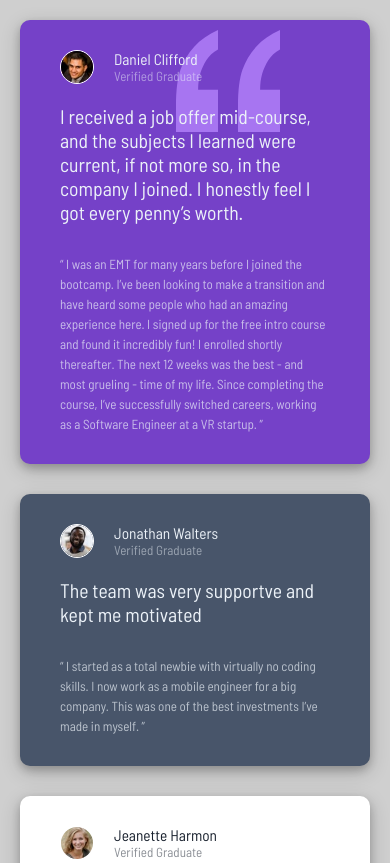
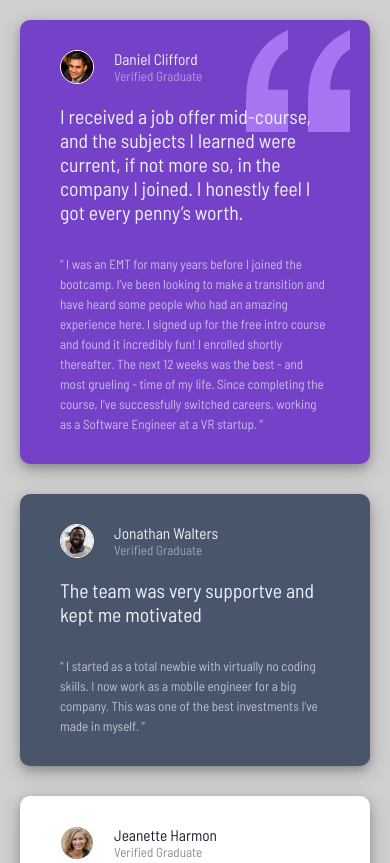
Before and after one commit to AdrielEscorcio/Secao-de-grade-de-depoimentos, a plain HTML site: page index.html in a window 390 px wide. Shown: the top 863 px of the page. Drawn offline with Linux system fonts and the light colour scheme.

Commit message:
Posicionamento das aspas no bg do primeiro card

```diff
--- a/css/style.css
+++ b/css/style.css
@@ -162,7 +162,7 @@ section p {
   .primeiro {
     grid-column: 1 / 2;
     grid-row: 1 / 2;
-    background-position: top 10px right 90px ;
+    background-position: top 10px right 20px ;
   }
 
   .segundo {
```
